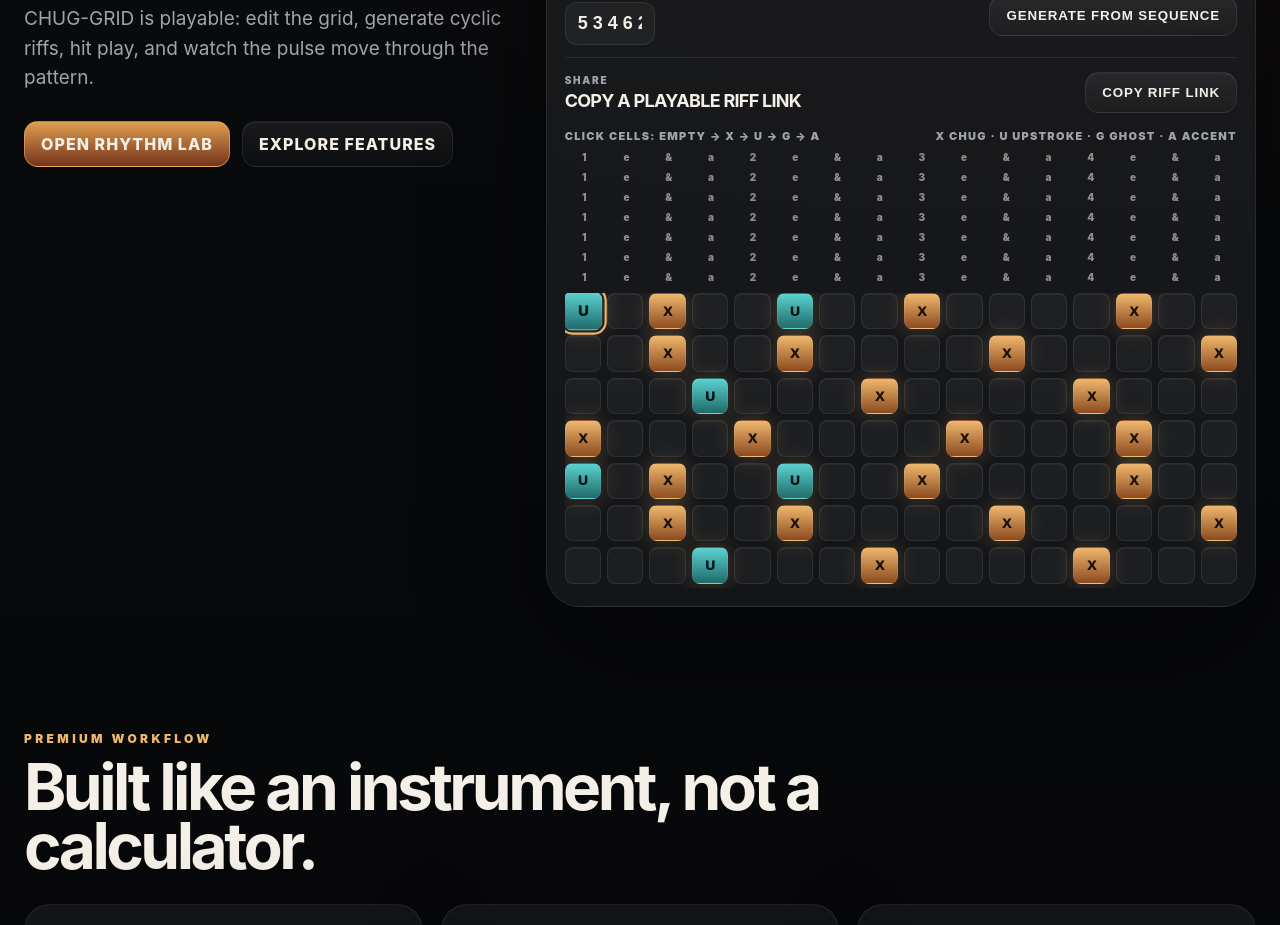
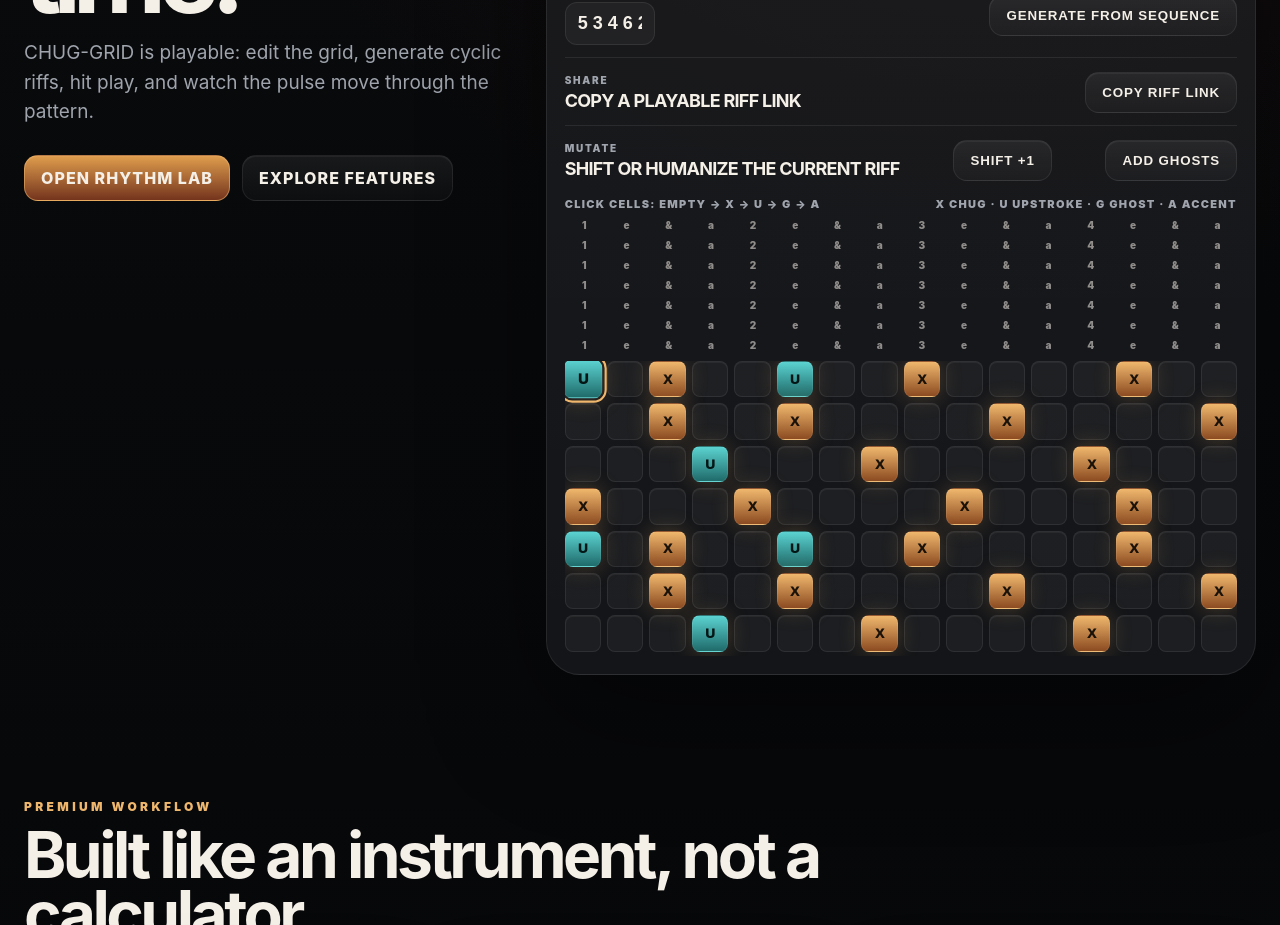
Before and after one commit to Madeo985/CHUG-GRID-PRO, a Next.js app: page / in a window 1280 px wide. Shown: the part 980-1905 px from the top of the page. Built offline with nearby package versions, Linux system fonts and the light colour scheme.

Commit message:
feat: add riff mutation tools

```diff
--- a/app/page.tsx
+++ b/app/page.tsx
@@ -372,6 +372,35 @@ export default function Page() {
     setSteps(next);
     resetPlayhead();
   }
+  function mutateSteps(next: Step[], message: string) {
+  stop();
+  setSteps(next);
+  resetPlayhead();
+  setShareStatus(message);
+}
+
+function shiftForward() {
+  const next = Array.from({ length: loopLength }, () => "") as Step[];
+
+  loopSteps.forEach((value, index) => {
+    next[(index + 1) % loopLength] = value;
+  });
+
+  mutateSteps(next, "Shifted +1");
+}
+
+function addGhostNotes() {
+  const next = [...loopSteps];
+
+  loopSteps.forEach((value, index) => {
+    if (!value) return;
+
+    const ghostIndex = (index - 1 + loopLength) % loopLength;
+    if (!next[ghostIndex]) next[ghostIndex] = "G";
+  });
+
+  mutateSteps(next, "Ghost notes added");
+}
 
   async function copyRiffLink() {
   const preset: RiffPreset = {
@@ -499,6 +528,14 @@ export default function Page() {
             </div>
             <button type="button" onClick={copyRiffLink}>COPY RIFF LINK</button>
           </div>
+                    <div className="controlDock">
+            <div>
+              <label>Mutate</label>
+              <b>Shift or humanize the current riff</b>
+            </div>
+            <button type="button" onClick={shiftForward}>SHIFT +1</button>
+            <button type="button" onClick={addGhostNotes}>ADD GHOSTS</button>
+          </div>
           <div className="gridToolbar">
             <span>Click cells: empty → X → U → G → A</span>
             <span>X chug · U upstroke · G ghost · A accent</span>
```
